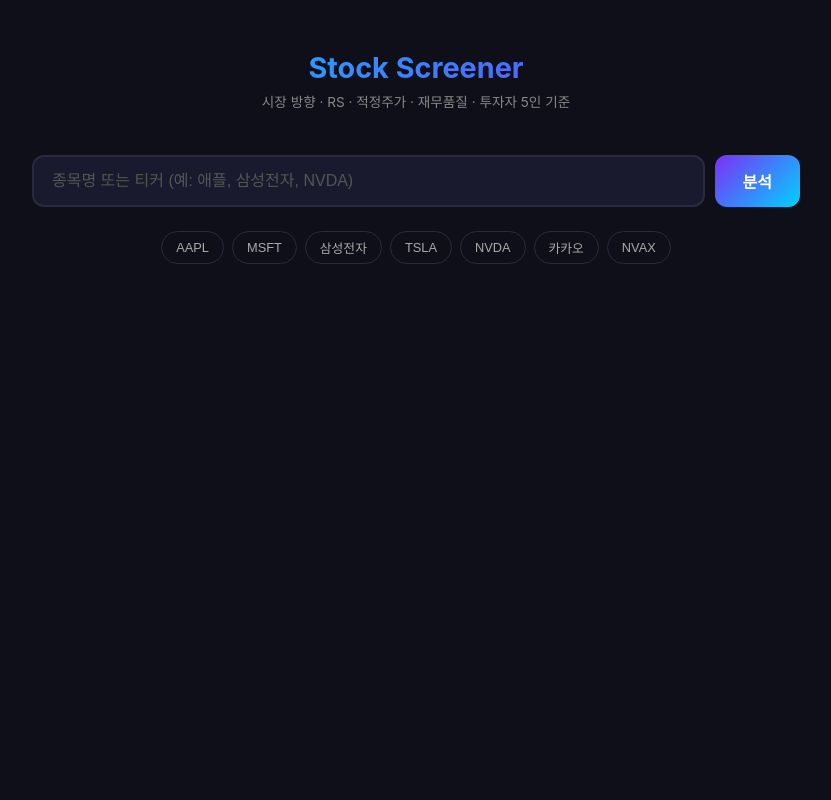
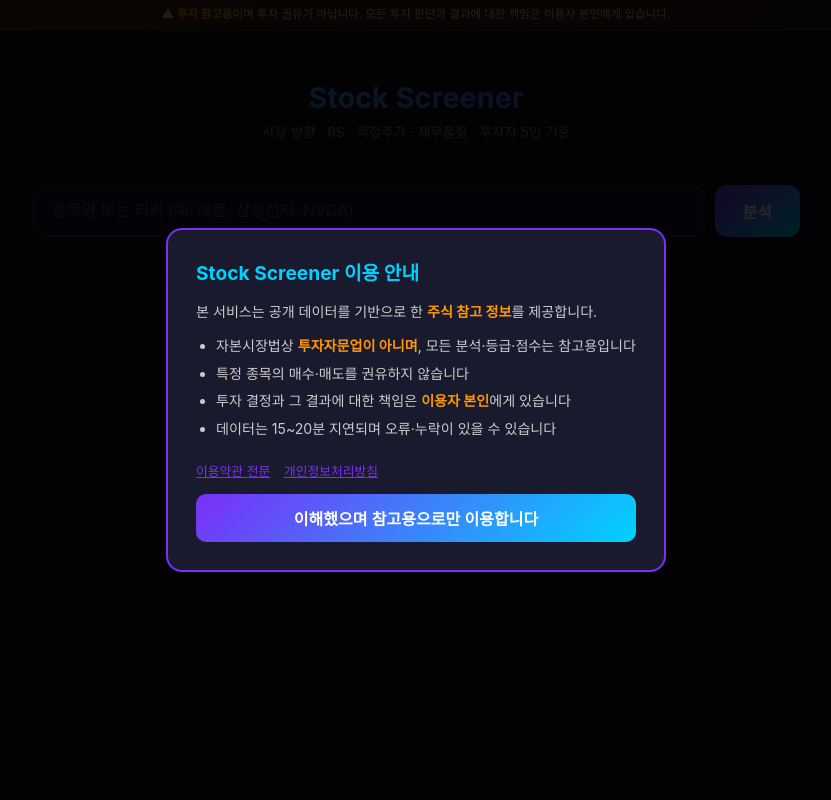
Before and after one commit to peelgyu/stock-screener, a Flask app: page / in a window 1280 px wide. Shown: the whole page, without its empty margins (224-1055 px from the left). Run offline with Flask 3, Linux system fonts and the light colour scheme.

Commit message:
법적 리스크 완화 — 자본시장법·데이터 사용권 대응

```diff
--- a/analysis/valuation.py
+++ b/analysis/valuation.py
@@ -217,15 +217,15 @@ def calculate_fair_value(info: dict, stock, history_data: dict | None = None) ->
         verdict_prefix = ""
 
     if upside >= 20:
-        verdict = f"{verdict_prefix}크게 저평가 (적정가 대비 20%+ 할인)"
+        verdict = f"{verdict_prefix}적정가 대비 큰 상승여력 (+20% 이상)"
     elif upside >= 10:
-        verdict = f"{verdict_prefix}저평가 (적정가 대비 10~20% 할인)"
+        verdict = f"{verdict_prefix}적정가 대비 상승여력 (+10~20%)"
     elif upside >= -10:
         verdict = f"{verdict_prefix}현재가가 적정가 근처 (±10%)"
     elif upside >= -20:
-        verdict = f"{verdict_prefix}고평가 (적정가 대비 10~20% 프리미엄)"
+        verdict = f"{verdict_prefix}적정가 대비 프리미엄 반영 (10~20%)"
     else:
-        verdict = f"{verdict_prefix}크게 고평가 (적정가 대비 20%+ 프리미엄)"
+        verdict = f"{verdict_prefix}적정가 대비 큰 프리미엄 (20% 이상)"
 
     return {
         "current_price": round(current_price, 2),
--- a/app.py
+++ b/app.py
@@ -425,6 +425,16 @@ def index():
     return render_template("index.html")
 
 
+@app.route("/terms")
+def terms():
+    return render_template("terms.html")
+
+
+@app.route("/privacy")
+def privacy():
+    return render_template("privacy.html")
+
+
 @app.route("/api/search", methods=["GET"])
 def search_stocks():
     q = request.args.get("q", "").strip()
--- a/templates/index.html
+++ b/templates/index.html
@@ -226,7 +226,43 @@
         .qm-label { color: #888; font-size: 0.72rem; }
         .qm-value { color: #fff; font-weight: 600; margin-top: 2px; }
 
-        .disclaimer { text-align: center; color: #555; font-size: 0.75rem; padding: 20px 0; line-height: 1.6; }
+        .disclaimer { text-align: center; color: #888; font-size: 0.78rem; padding: 20px 0; line-height: 1.7; }
+        .disclaimer strong { color: #ff9800; }
+        .disclaimer a { color: #7b2ff7; text-decoration: none; margin: 0 6px; }
+        .disclaimer a:hover { text-decoration: underline; }
+
+        /* 상단 고정 면책 배너 */
+        .top-warning {
+            background: linear-gradient(135deg, #3a2410, #2a1a1a); color: #ffcc80;
+            font-size: 0.72rem; text-align: center; padding: 6px 12px;
+            border-bottom: 1px solid #5a3a20; line-height: 1.5;
+        }
+        .top-warning strong { color: #ff9800; }
+
+        /* 첫 방문 동의 모달 */
+        .consent-overlay {
+            position: fixed; inset: 0; background: rgba(0,0,0,0.85);
+            display: none; align-items: center; justify-content: center; z-index: 10000; padding: 20px;
+        }
+        .consent-overlay.show { display: flex; }
+        .consent-box {
+            background: #1a1a2e; border: 2px solid #7b2ff7; border-radius: 16px;
+            max-width: 520px; padding: 28px; color: #e0e0e0;
+        }
+        .consent-title { font-size: 1.2rem; font-weight: 700; color: #00d2ff; margin-bottom: 14px; }
+        .consent-body { font-size: 0.88rem; line-height: 1.7; color: #ccc; margin-bottom: 20px; }
+        .consent-body strong { color: #ff9800; }
+        .consent-body ul { padding-left: 20px; margin: 10px 0; }
+        .consent-body li { margin: 4px 0; }
+        .consent-links { font-size: 0.8rem; margin-bottom: 14px; }
+        .consent-links a { color: #7b2ff7; margin-right: 10px; }
+        .consent-btn {
+            display: block; width: 100%; padding: 12px;
+            background: linear-gradient(135deg, #7b2ff7, #00d2ff);
+            color: #fff; font-size: 1rem; font-weight: 700; border: none;
+            border-radius: 10px; cursor: pointer; transition: opacity 0.2s;
+        }
+        .consent-btn:hover { opacity: 0.85; }
 
         .quick-search { display: flex; gap: 8px; flex-wrap: wrap; justify-content: center; margin-bottom: 20px; }
         .quick-btn { padding: 6px 14px; border-radius: 20px; border: 1px solid #2a2a3e; background: transparent; color: #aaa; font-size: 0.8rem; cursor: pointer; transition: all 0.2s; }
@@ -249,6 +285,30 @@
     </style>
 </head>
 <body>
+    <div class="top-warning">
+        ⚠ <strong>투자 참고용</strong>이며 투자 권유가 아닙니다. 모든 투자 판단과 결과에 대한 책임은 이용자 본인에게 있습니다.
+    </div>
+
+    <div class="consent-overlay" id="consentOverlay">
+        <div class="consent-box">
+            <div class="consent-title">Stock Screener 이용 안내</div>
+            <div class="consent-body">
+                본 서비스는 공개 데이터를 기반으로 한 <strong>주식 참고 정보</strong>를 제공합니다.
+                <ul>
+                    <li>자본시장법상 <strong>투자자문업이 아니며</strong>, 모든 분석·등급·점수는 참고용입니다</li>
+                    <li>특정 종목의 매수·매도를 권유하지 않습니다</li>
+                    <li>투자 결정과 그 결과에 대한 책임은 <strong>이용자 본인</strong>에게 있습니다</li>
+                    <li>데이터는 15~20분 지연되며 오류·누락이 있을 수 있습니다</li>
+                </ul>
+            </div>
+            <div class="consent-links">
+                <a href="/terms" target="_blank">이용약관 전문</a>
+                <a href="/privacy" target="_blank">개인정보처리방침</a>
+            </div>
+            <button class="consent-btn" onclick="acceptConsent()">이해했으며 참고용으로만 이용합니다</button>
+        </div>
+    </div>
+
     <div class="container">
         <div class="header">
             <h1>Stock Screener</h1>
@@ -308,8 +368,12 @@
             </div>
 
             <div class="disclaimer">
-                Yahoo Finance 데이터 기반 | 투자 참고용이며 투자 권유가 아닙니다<br>
-                재무제표는 가장 최근 분기 기준 | 실시간 주가는 15분 지연
+                <strong>⚠ 본 서비스는 투자 참고용이며, 투자 권유·조언·자문이 아닙니다.</strong><br>
+                본 서비스는 자본시장법상 투자자문업·유사투자자문업이 아니며, 인가된 금융투자업자가 아닙니다.<br>
+                제공되는 모든 분석·등급(A/B/C/D/F)·점수는 공개 데이터 기반 참고 정보이며,<br>
+                <strong>투자 판단과 그에 따른 결과의 책임은 이용자 본인</strong>에게 있습니다.<br>
+                데이터: Yahoo Finance (15~20분 지연) · 재무제표는 공시된 최신 분기·연간 기준<br><br>
+                <a href="/terms" target="_blank">이용약관</a> · <a href="/privacy" target="_blank">개인정보처리방침</a>
             </div>
         </div>
     </div>
@@ -326,6 +390,18 @@
         let chartInstances = [];
         let currentTicker = null;
         let optionsLoaded = false;
+
+        // 이용 동의 모달 (localStorage로 한 번만 표시)
+        (function initConsent() {
+            const KEY = 'ss_consent_v1';
+            if (!localStorage.getItem(KEY)) {
+                document.getElementById('consentOverlay').classList.add('show');
+            }
+        })();
+        function acceptConsent() {
+            localStorage.setItem('ss_consent_v1', new Date().toISOString());
+            document.getElementById('consentOverlay').classList.remove('show');
+        }
 
         input.addEventListener('keydown', (e) => {
             const items = acBox.querySelectorAll('.ac-item');
```
Also changed, not shown: analysis/verdict.py (+6 -6 lines), templates/privacy.html (added, +81 -0 lines), templates/terms.html (added, +83 -0 lines).
